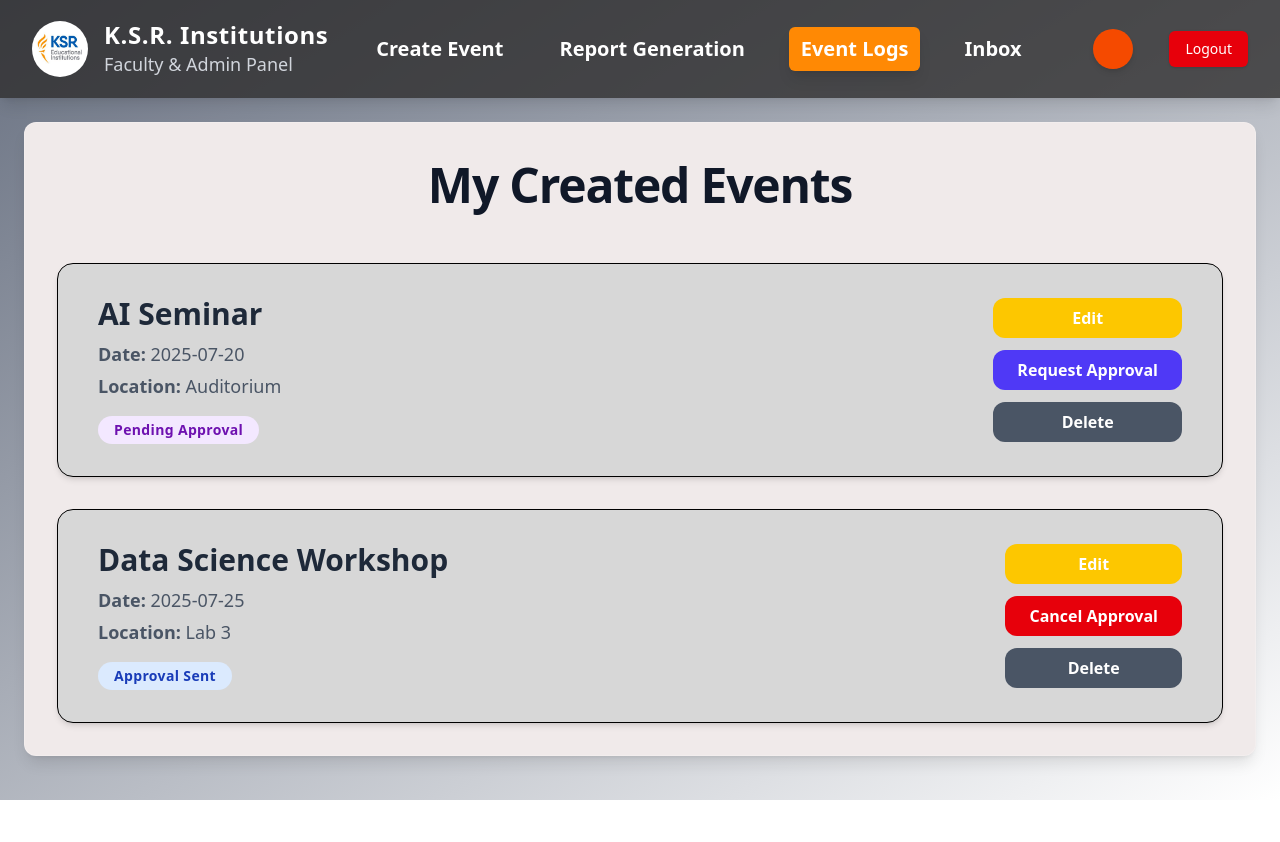
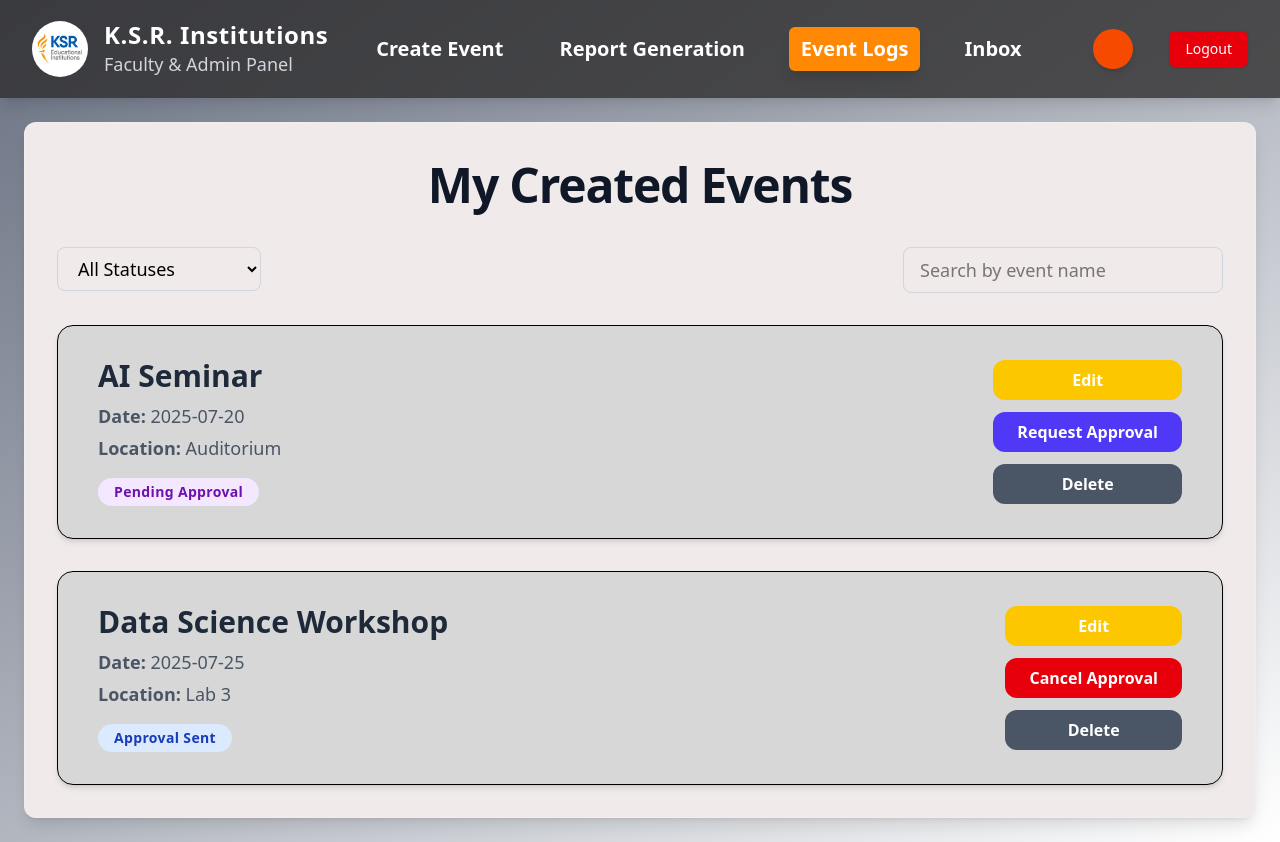
Before and after one commit to Surendar-k/Event_Management_Portal, a React (Vite) app in the folder frontend/: page /event-logs in a window 1280 px wide. Before the commit the page ends 800 px from the top, so only its background shows below. Built offline with nearby package versions, Linux system fonts and the light colour scheme.

Commit message:
modified event logs and added fileter feature

```diff
--- a/frontend/src/components/EventLogs/EventLogs.jsx
+++ b/frontend/src/components/EventLogs/EventLogs.jsx
@@ -1,4 +1,4 @@
-import React, { useState } from "react";
+import React, { useState, useMemo } from "react";
 
 // Static approvers list
 const staticApprovers = ["HOD", "CSO", "Principal"];
@@ -54,6 +54,10 @@ const EventLogs = ({ onEditEvent }) => {
   const [showApprovalPopup, setShowApprovalPopup] = useState(false);
   const [selectedApprovers, setSelectedApprovers] = useState([]);
   const [selectedEvent, setSelectedEvent] = useState(null);
+
+  // Filter states
+  const [statusFilter, setStatusFilter] = useState("all");
+  const [searchTerm, setSearchTerm] = useState("");
 
   const openApprovalPopup = (event) => {
     setSelectedEvent(event);
@@ -126,20 +130,60 @@ const EventLogs = ({ onEditEvent }) => {
     return { label: "Unknown", color: "bg-gray-100 text-gray-800" };
   };
 
+  // Filtered events based on status filter and search term
+  const filteredEvents = useMemo(() => {
+    return events.filter((ev) => {
+      const { label: statusLabel } = getStatusAndColor(ev);
+      const matchesStatus =
+        statusFilter === "all" ? true : statusLabel.toLowerCase() === statusFilter.toLowerCase();
+      const matchesSearch = ev.eventData.eventInfo.title
+        .toLowerCase()
+        .includes(searchTerm.toLowerCase());
+      return matchesStatus && matchesSearch;
+    });
+  }, [events, statusFilter, searchTerm]);
+
   return (
     <>
-
       <div className="max-w-7xl mx-auto p-8 rounded-xl shadow-lg bg-[#f0eaea] backdrop-blur-md border border-white/20">
-
-          <h1 className="text-5xl font-extrabold text-gray-900 mb-12 text-center leading-tight tracking-tight">
+        <h1 className="text-5xl font-extrabold text-gray-900 mb-8 text-center leading-tight tracking-tight">
           My Created Events
         </h1>
 
-          {events.length === 0 ? (
-            <p className="text-center text-gray-500 italic text-lg">No events created yet.</p>
+        {/* Filter Controls */}
+        <div className="flex flex-col md:flex-row justify-between mb-8 gap-4">
+          <div>
+            <select
+              value={statusFilter}
+              onChange={(e) => setStatusFilter(e.target.value)}
+              className="rounded-lg border border-gray-300 px-4 py-2 text-lg font-medium"
+              aria-label="Filter events by status"
+            >
+              <option value="all">All Statuses</option>
+              <option value="draft">Draft</option>
+              <option value="pending approval">Pending Approval</option>
+              <option value="approval sent">Approval Sent</option>
+              <option value="approved">Approved</option>
+            </select>
+          </div>
+
+          <div>
+            <input
+              type="text"
+              placeholder="Search by event name"
+              value={searchTerm}
+              onChange={(e) => setSearchTerm(e.target.value)}
+              className="rounded-lg border border-gray-300 px-4 py-2 text-lg font-medium w-full md:w-80"
+              aria-label="Search events by name"
+            />
+          </div>
+        </div>
+
+        {filteredEvents.length === 0 ? (
+          <p className="text-center text-gray-500 italic text-lg">No events found.</p>
         ) : (
           <section className="space-y-8">
-              {events.map((ev) => {
+            {filteredEvents.map((ev) => {
               const incompleteTab = getFirstIncompleteTab(ev.eventData);
               const { label: status, color: statusColor } = getStatusAndColor(ev);
 
@@ -147,7 +191,6 @@ const EventLogs = ({ onEditEvent }) => {
                 <article
                   key={ev.id}
                   className="bg-[#d7d7d7] rounded-2xl shadow-md border px-6 py-6 md:px-10 md:py-8 flex flex-col md:flex-row justify-between items-center gap-6 hover:shadow-2xl transition duration-300"
-
                 >
                   <div className="flex-1 w-full">
                     <h2 className="text-2xl md:text-3xl font-bold text-gray-800 truncate mb-2">
@@ -212,9 +255,11 @@ const EventLogs = ({ onEditEvent }) => {
         )}
       </div>
 
-
       {showApprovalPopup && selectedEvent && (
-        <div className="fixed inset-0 bg-black bg-opacity-50 backdrop-blur-sm flex items-center justify-center z-50 p-6">
+        <div
+          className="fixed inset-0 bg-black bg-opacity-50 backdrop-blur-sm flex items-center justify-center z-50 p-6"
+          onClick={closeApprovalPopup}
+        >
           <div
             className="bg-white rounded-3xl p-8 sm:p-10 w-full max-w-lg shadow-2xl"
             onClick={(e) => e.stopPropagation()}
@@ -236,7 +281,9 @@ const EventLogs = ({ onEditEvent }) => {
                     onChange={(e) => {
                       const value = e.target.value;
                       setSelectedApprovers((prev) =>
-                        prev.includes(value) ? prev.filter((a) => a !== value) : [...prev, value]
+                        prev.includes(value)
+                          ? prev.filter((a) => a !== value)
+                          : [...prev, value]
                       );
                     }}
                     className="mr-4 w-5 h-5 align-middle"
```
Lines whose indentation alone changed are shown as unchanged.
